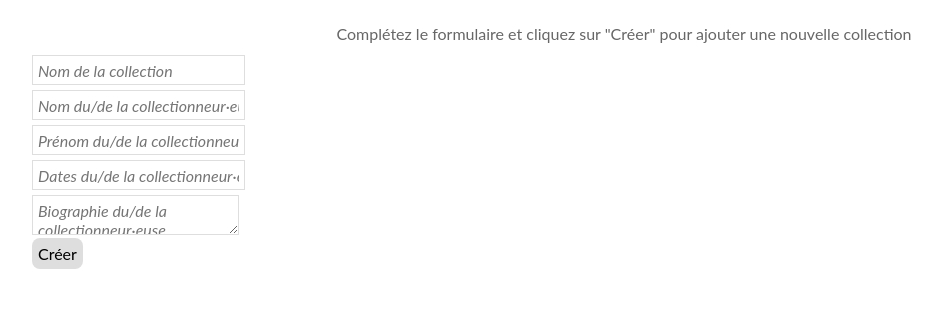
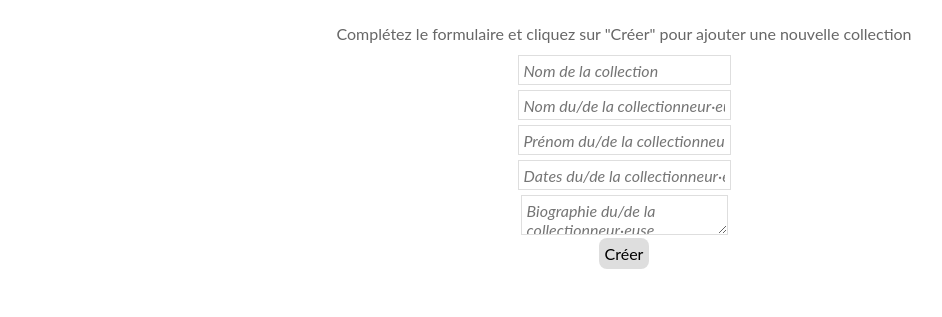
Before and after one commit to Chartes-TNAH/CollectArt, a Flask app: page /edit-collection in a window 1280 px wide. Shown: the part 158-475 px from the top of the page, without its empty margins (16-958 px from the left). Run offline with Flask 2, Linux system fonts and the light colour scheme; the visitor is signed in with stand-in values (Sample User, id 1); data comes from the database, SQL or seed files in the repository; some web fonts are replaced.

Commit message:
correction de l'url_for

```diff
--- a/app/templates/pages/edit-collection.html
+++ b/app/templates/pages/edit-collection.html
@@ -9,7 +9,7 @@
         <p>Complétez le formulaire et cliquez sur "Créer" pour ajouter une nouvelle collection</p>
     </center>
 </div>
-<form method="POST" action="{{url_for('edit-collection')}}">
+<form method="POST" action="{{url_for('edit_collection')}}" style="text-align: center">
     <input type="text" name="nom_coll" placeholder="Nom de la collection"/>
     <br/>
     <input type="text" name="nom" placeholder="Nom du/de la collectionneur·euse"/>
```
